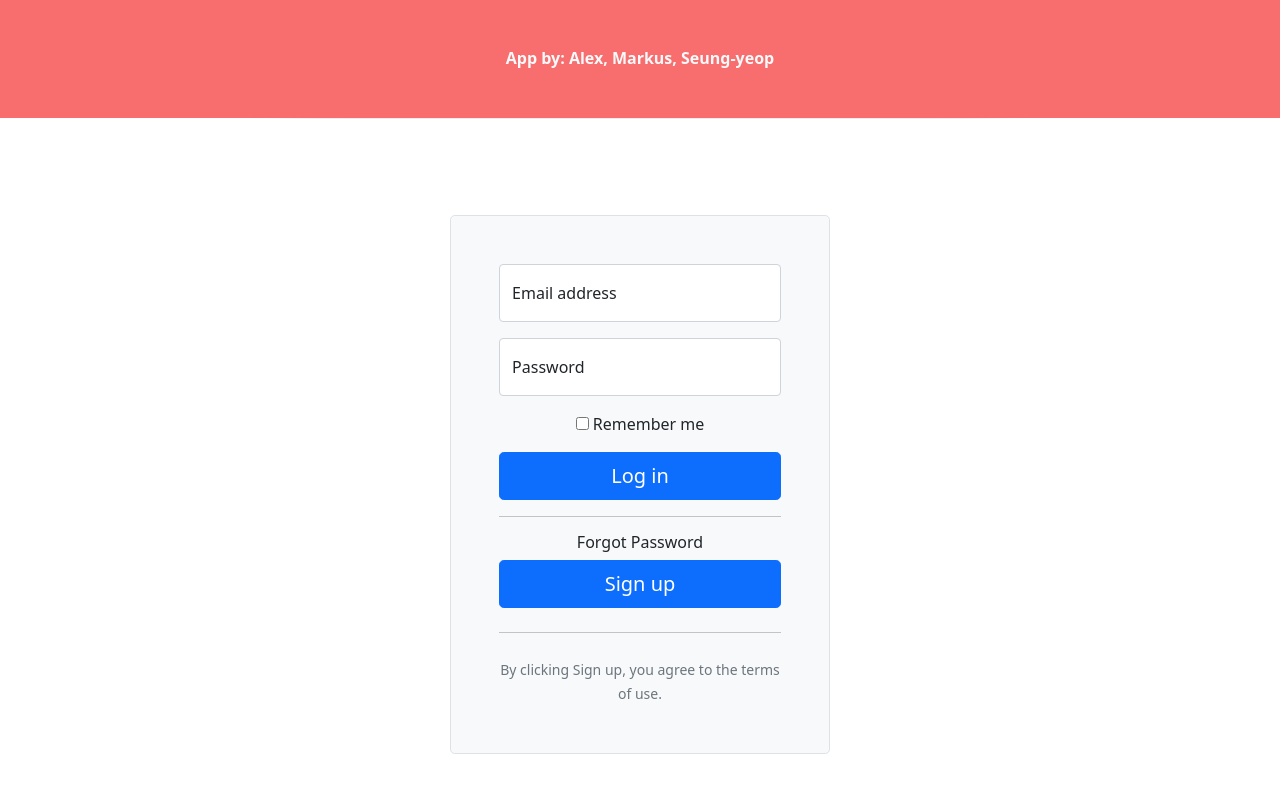
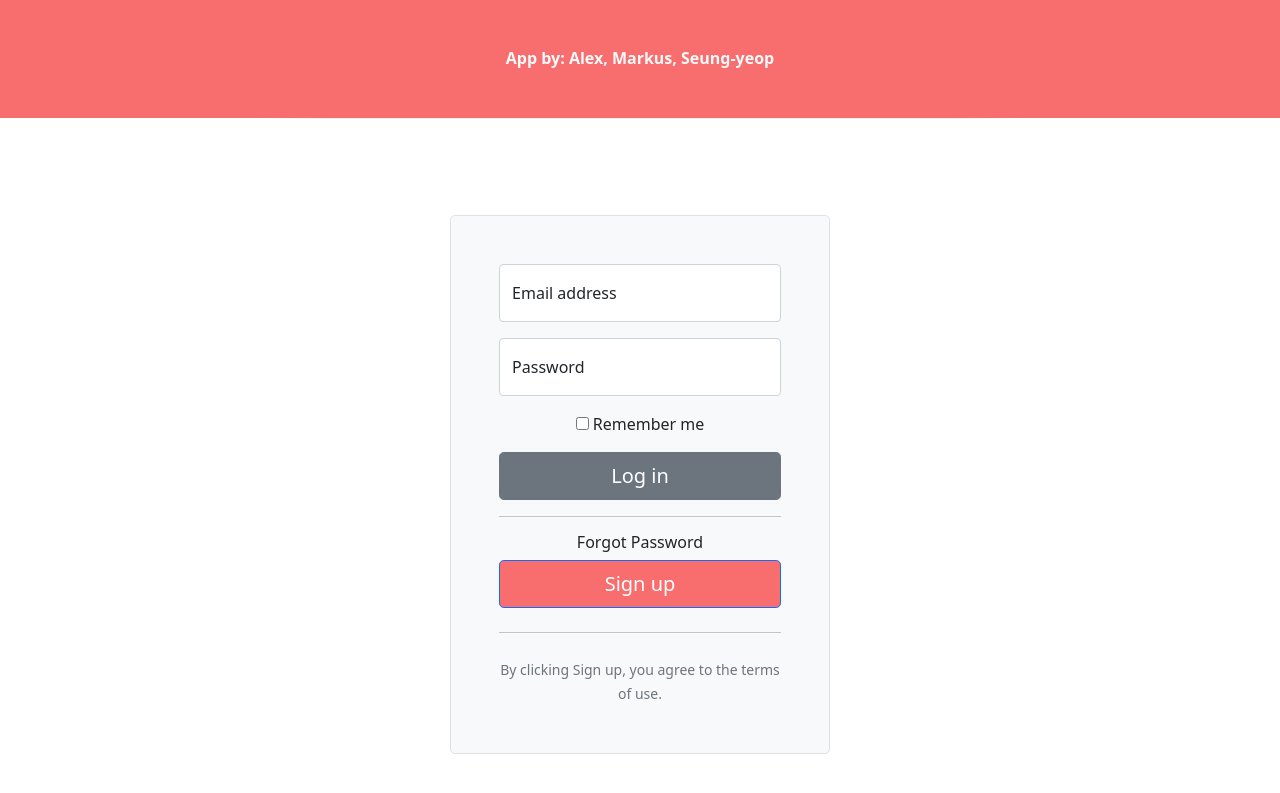
Before and after one commit to Xander-Chase/farm-ERGENCY, a plain HTML site: page index.html in a window 1280 px wide. Shown: the part 682-1475 px from the top of the page. Drawn offline with nearby package versions, Linux system fonts and the light colour scheme.

Commit message:
changed color of signup button to match banner

```diff
--- a/index.html
+++ b/index.html
@@ -33,6 +33,10 @@
 
     #img{
       width: 100%;
+    }
+
+    #button2{
+      background-color: rgb(248, 109, 109);
     }
 
     footer {
@@ -95,9 +99,9 @@
               <input type="checkbox" value="remember-me"> Remember me
             </label>
           </div>
-          <button class="w-100 btn btn-lg btn-primary" type="submit">Log in</button><hr>
+          <button id="button1" class="w-100 btn btn-lg btn-secondary" type="submit">Log in</button><hr>
           <h6>Forgot Password</h6>
-          <button class="w-100 btn btn-lg btn-primary" type="submit">Sign up</button>
+          <button id="button2" class="w-100 btn btn-lg btn-primary" type="submit">Sign up</button>
           <hr class="my-4">
           <small class="text-muted">By clicking Sign up, you agree to the terms of use.</small>
         </form>
```
